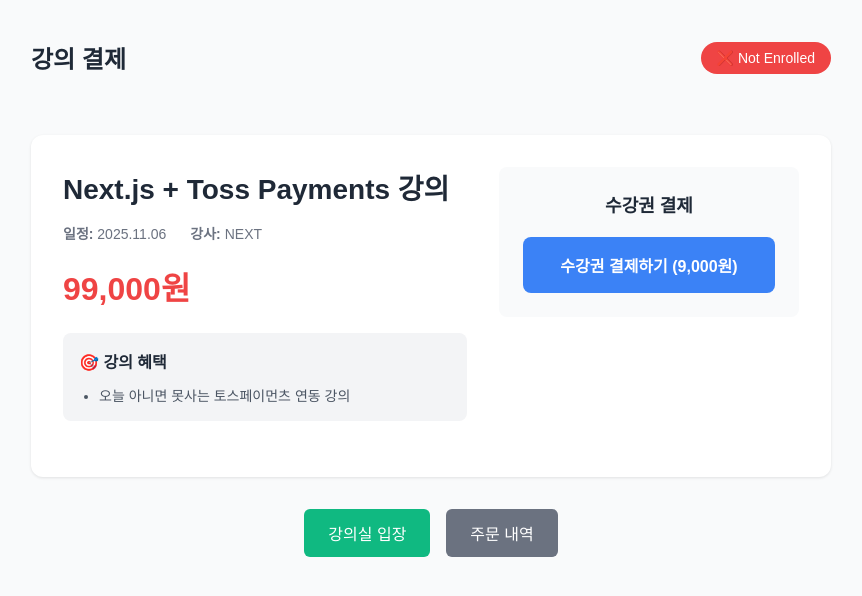
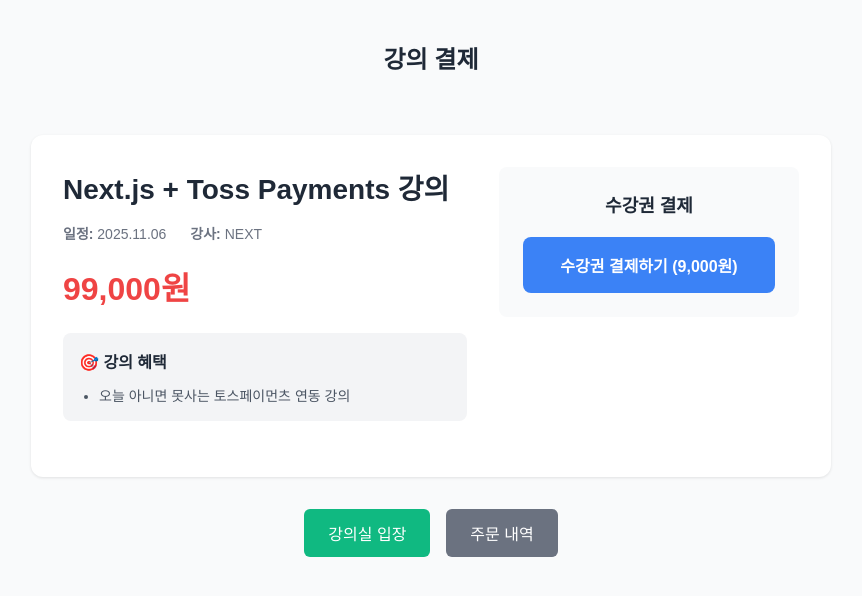
Before and after one commit to kdowon3/session6, a Next.js app in the folder my-app/: page / in a window 1280 px wide. Shown: the top 596 px of the page, without its empty margins (209-1071 px from the left). Built offline with nearby package versions, Linux system fonts and the light colour scheme.

Commit message:
Update page.js

```diff
--- a/my-app/src/app/page.js
+++ b/my-app/src/app/page.js
@@ -1,4 +1,3 @@
-import EnrollBadge from '@/components/EnrollBadge';
 import PayButton from '@/components/PayButton';
 
 export default function Home() {
@@ -15,7 +14,7 @@
         {/* 헤더 */}
         <header style={{
           display: 'flex',
-          justifyContent: 'space-between',
+          justifyContent: 'center',
           alignItems: 'center',
           marginBottom: '40px',
           padding: '20px 0'
@@ -27,7 +26,6 @@
           }}>
             강의 결제
           </h1>
-          <EnrollBadge />
         </header>
 
         {/* 강의 카드 */}
```
